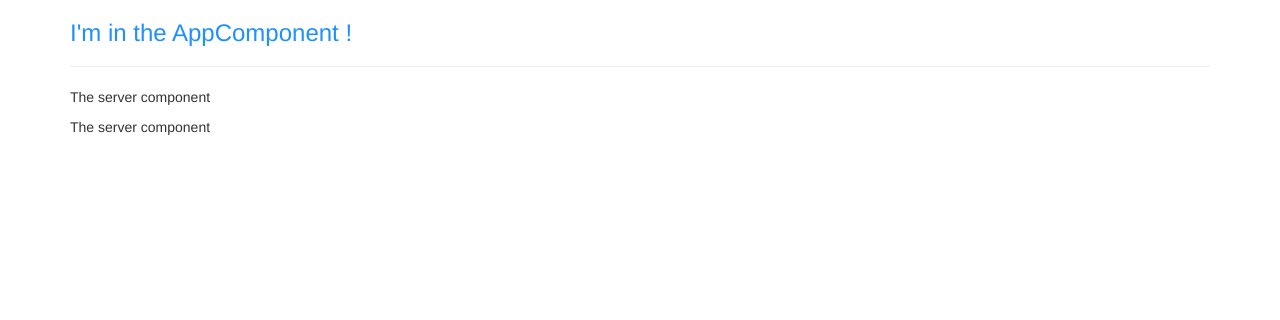
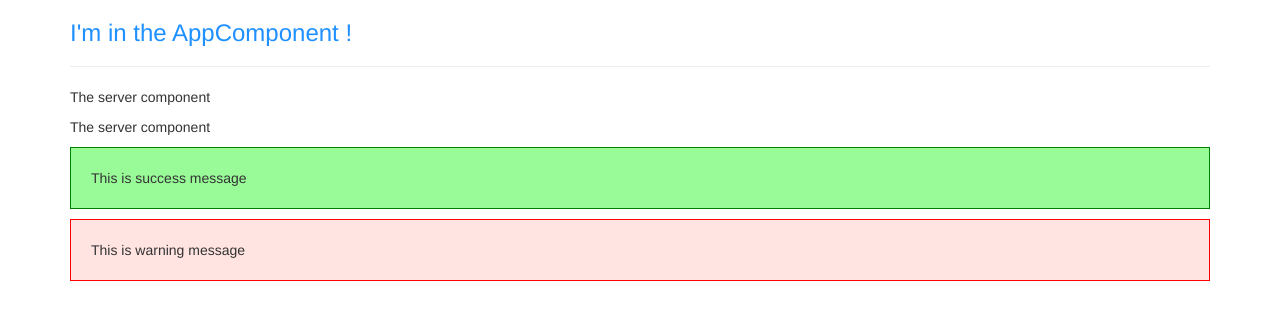
Before and after one commit to djey64/my-first-app, an Angular app: page / in a window 1280 px wide. Shown: the top 320 px of the page. Built offline with nearby package versions, Linux system fonts and the light colour scheme.

Commit message:
Section 2 - Ex 1

```diff
--- a/src/app/app.component.html
+++ b/src/app/app.component.html
@@ -6,6 +6,9 @@
       <app-servers />
       <!--      <div app-servers></div>-->
       <!--      <div class="app-servers"></div>-->
+
+      <app-success-alert />
+      <app-warning-alert />
     </div>
   </div>
 </div>
--- a/src/app/app.module.ts
+++ b/src/app/app.module.ts
@@ -4,12 +4,16 @@
 import { AppComponent } from './app.component';
 import { ServerComponent } from "./server/server.component";
 import { ServersComponent } from './servers/servers.component';
+import { WarningAlertComponent } from './warning-alert/warning-alert.component';
+import { SuccessAlertComponent } from './success-alert/success-alert.component';
 
 @NgModule({
   declarations: [
     AppComponent,
     ServerComponent,
-    ServersComponent
+    ServersComponent,
+    WarningAlertComponent,
+    SuccessAlertComponent
   ],
     imports: [
         BrowserModule,
--- /dev/null
+++ b/src/app/success-alert/success-alert.component.css
@@ -0,0 +1,5 @@
+p {
+  padding: 20px;
+  background-color: palegreen;
+  border: 1px solid green;
+}
--- /dev/null
+++ b/src/app/success-alert/success-alert.component.html
@@ -0,0 +1 @@
+<p>This is success message</p>
--- /dev/null
+++ b/src/app/warning-alert/warning-alert.component.css
@@ -0,0 +1,5 @@
+p {
+  padding: 20px;
+  background-color: mistyrose;
+  border: 1px solid red;
+}
--- /dev/null
+++ b/src/app/warning-alert/warning-alert.component.html
@@ -0,0 +1 @@
+<p>This is warning message</p>
```
Also changed, not shown: src/app/success-alert/success-alert.component.ts (added, +10 -0 lines), src/app/warning-alert/warning-alert.component.ts (added, +10 -0 lines).
